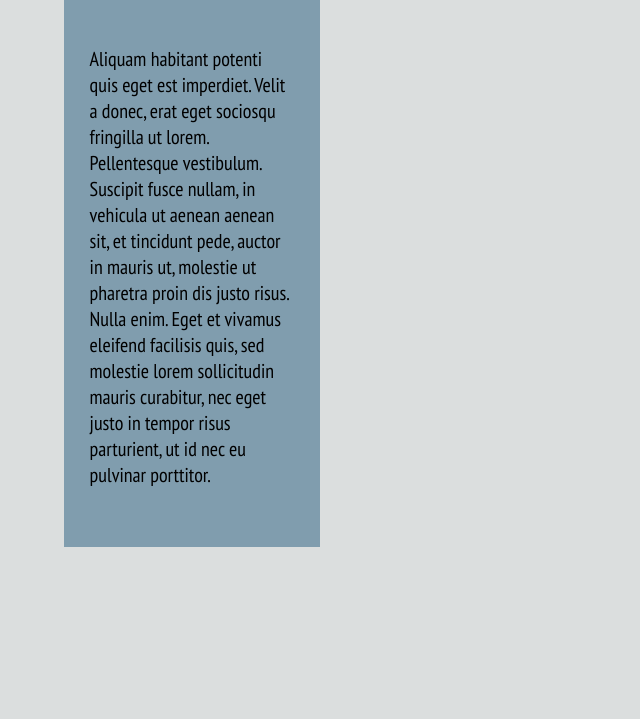
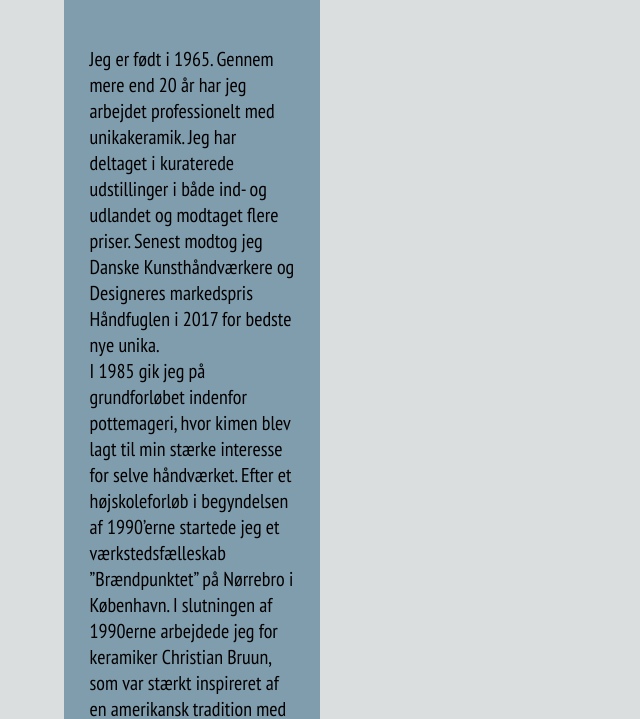
Before and after one commit to soer145a/2.Semester-Eksamen, a plain HTML site: page cv.html in a window 1280 px wide. Shown: the part 566-1285 px from the top of the page, without its empty margins (0-640 px from the left). Before the commit the page ends 1177 px from the top, so only its background shows below. Drawn offline with Linux system fonts and the light colour scheme; no server answers.

Commit message:
tekst om Charlotte

```diff
--- a/cv.html
+++ b/cv.html
@@ -64,7 +64,9 @@
                 <h2>Charlotte Nielsen</h2>
                 <br>
                 <p>
-                    Aliquam habitant potenti quis eget est imperdiet. Velit a donec, erat eget sociosqu fringilla ut lorem. Pellentesque vestibulum. Suscipit fusce nullam, in vehicula ut aenean aenean sit, et tincidunt pede, auctor in mauris ut, molestie ut pharetra proin dis justo risus. Nulla enim. Eget et vivamus eleifend facilisis quis, sed molestie lorem sollicitudin mauris curabitur, nec eget justo in tempor risus parturient, ut id nec eu pulvinar porttitor.
+                    Jeg er født i 1965. Gennem mere end 20 år har jeg arbejdet professionelt med unikakeramik. Jeg har deltaget i kuraterede udstillinger i både ind- og udlandet og modtaget flere priser. Senest modtog jeg Danske Kunsthåndværkere og Designeres markedspris Håndfuglen i 2017 for bedste nye unika.
+                    <br> I 1985 gik jeg på grundforløbet indenfor pottemageri, hvor kimen blev lagt til min stærke interesse for selve håndværket. Efter et højskoleforløb i begyndelsen af 1990’erne startede jeg et værkstedsfælleskab ”Brændpunktet” på Nørrebro i København. I slutningen af 1990erne arbejdede jeg for keramiker Christian Bruun, som var stærkt inspireret af en amerikansk tradition med stor vægt på materialet og brændingsprocesser. Jeg fik et ophold på Internationalt Keramisk Center, Guldagergård, i Skælskør, hvor jeg arbejdede med brændefyring og sodabrænding, som senere førte mig til at ville udforske den mere simple rakubrændingsmetode. Siden <br>2008 har jeg boet på landet, hvor jeg har mit værksted og showroom. Jeg er medlem af kunstnersammenslutningen ”Cromisterne” og Danske Kunsthåndværkere og Designere.
+
                 </p>
                 <br>
             </div>
--- a/style.css
+++ b/style.css
@@ -138,6 +138,7 @@ nav a {
 }
 
 /*hover effekt på dropdown menuen i mobilvisningen*/
+
 nav a:hover {
     color: var(--stoney);
 }
@@ -400,6 +401,7 @@ footer {
 }
 
 /*hover på mail linket*/
+
 .adresse a:hover {
     color: black;
 }
```
